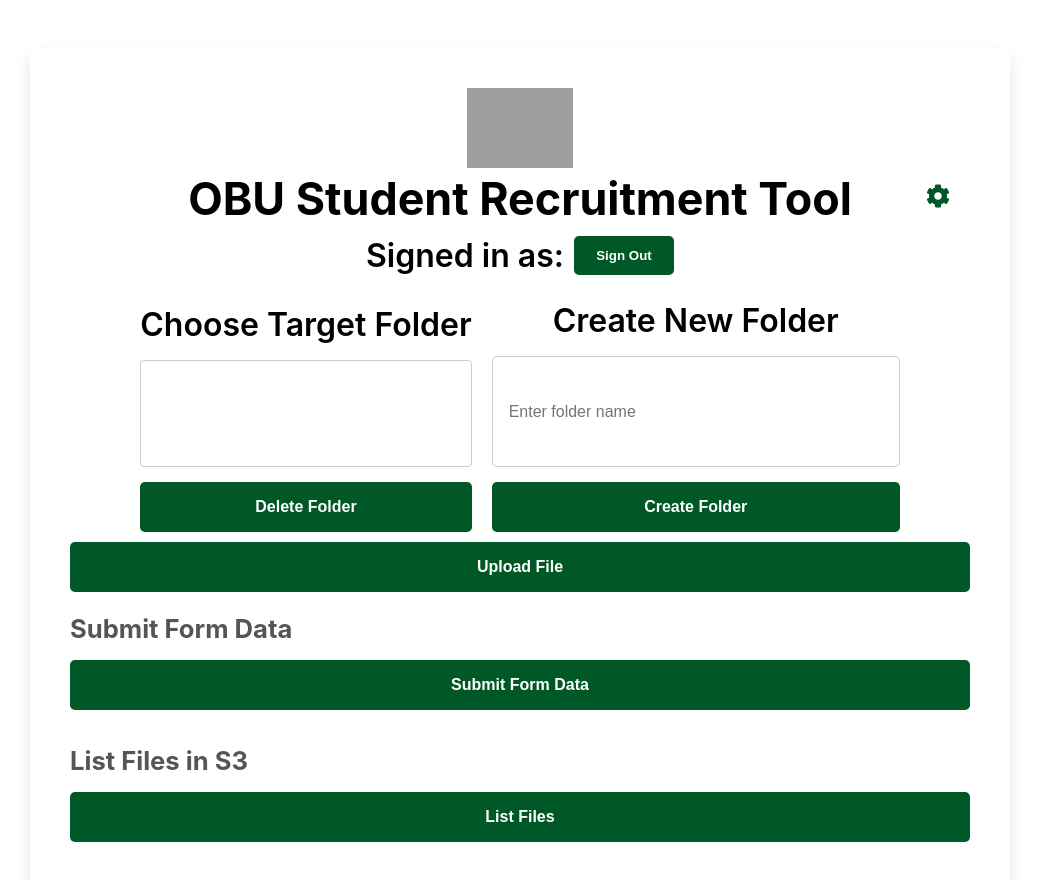
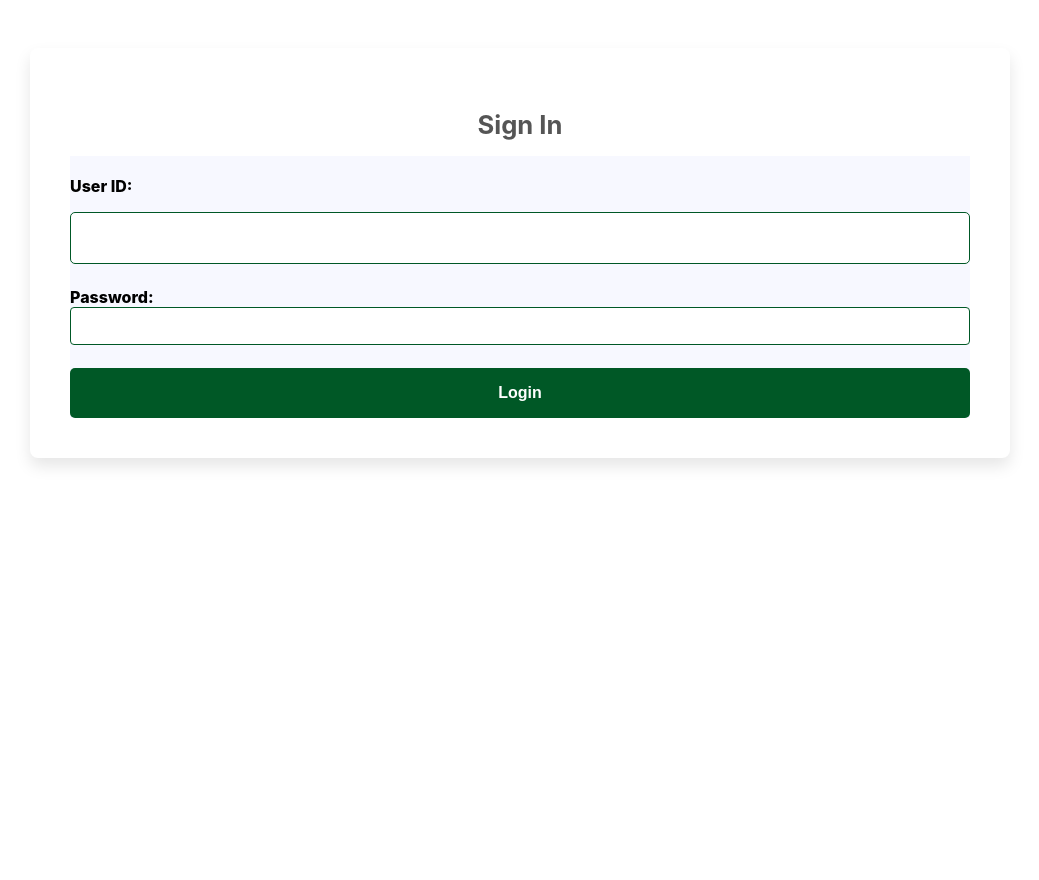
Before and after one commit to allyr13/obu-student-recruitment, a React (Create React App) app in the folder react/: page / in a window 1280 px wide. Shown: the top 880 px of the page, without its empty margins (120-1159 px from the left). After the commit the page ends 800 px from the top, so only its background shows below. Built offline with nearby package versions, Linux system fonts and the light colour scheme; grey boxes are pictures that could not be loaded.

Commit message:
Bugfix with student form

```diff
--- a/react/src/pages/S3.tsx
+++ b/react/src/pages/S3.tsx
@@ -18,7 +18,7 @@
 }
 
 const S3FileManager = () => {
-    const [isAuthenticated, setIsAuthenticated] = useState(true);
+    const [isAuthenticated, setIsAuthenticated] = useState(false);
     const [message, setMessage] = useState('');
     const [errorMessage, setErrorMessage] = useState('');
     const [passwordMatchError, setPasswordMatchError] = useState('');
--- a/react/src/pages/StudentForm.tsx
+++ b/react/src/pages/StudentForm.tsx
@@ -56,9 +56,9 @@
         studentType: 'First-Time Freshman',
         major: 'Undecided',
         financialAidOfferedAmount: 24724.1,
-        athlete: 'Not Declared',
+        athlete: 'N',
         sport: 'Not Declared',
-        raleyCollegeTagExists: 'Not Declared',
+        raleyCollegeTagExists: 'N',
         recruitingTerritory: 'Raley College',
         counselor: 'C11',
         counselorIncomingTextCount: 5.6,
@@ -193,6 +193,7 @@
                 body: formDataToSend,
             });
             const result = await response.json();
+            console.log(result);
             const predictionsObj = result.data;
 
             if (!response.ok) {
```
